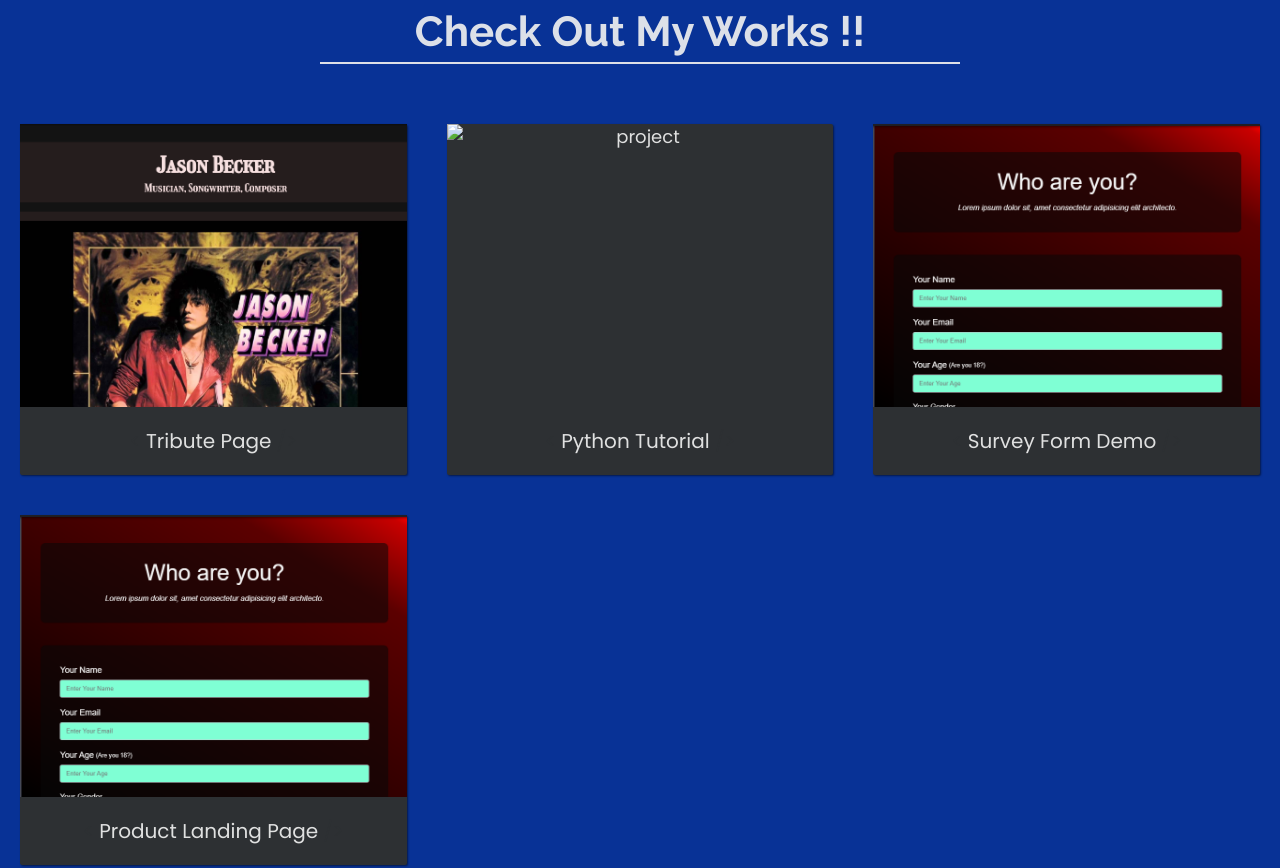
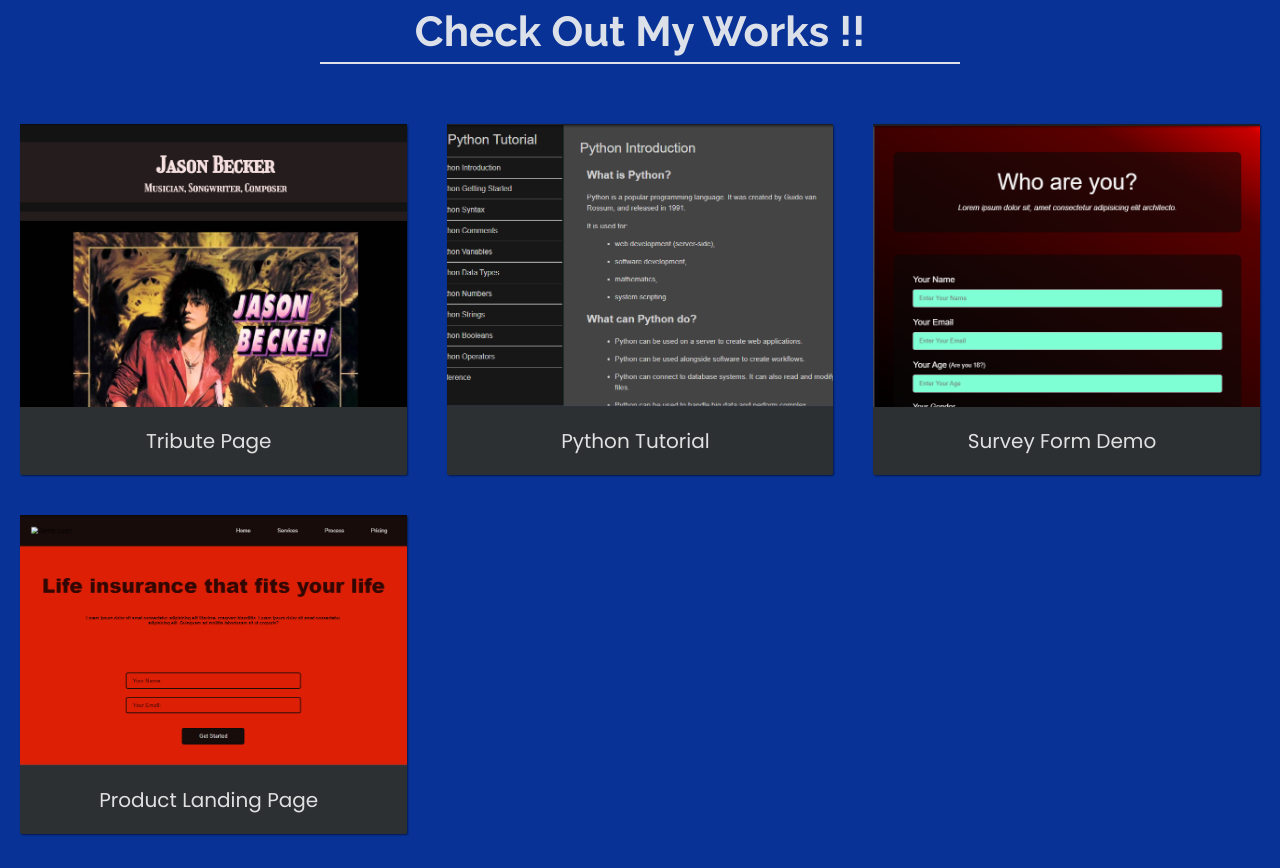
Before and after one commit to chinmoybiswas93/Portfolio-Freecodecamp-Challange, a plain HTML site: page index.html in a window 1280 px wide. Shown: the part 897-1765 px from the top of the page. Drawn offline with Linux system fonts and the light colour scheme.

Commit message:
Update index.html

```diff
--- a/index.html
+++ b/index.html
@@ -54,7 +54,7 @@
   ></a>
   </div>
   <div class="img">
-    <img src="/myImage.png" alt="Chinmoy Biswas">
+    <img src="myImage.png" alt="Chinmoy Biswas">
   </div>
 </section>
 
@@ -73,7 +73,7 @@
     >
       <img
         class="project-image"
-        src="/jason-becker.png"
+        src="jason-becker.png"
         alt="project"
       />
       <p class="project-title">
@@ -89,7 +89,7 @@
     >
       <img
         class="project-image"
-        src="images/python-tutorial.png"
+        src="python-tutorial.png"
         alt="project"
       />
       <p class="project-title">
@@ -105,7 +105,7 @@
     >
       <img
         class="project-image"
-        src="/survey-form.png"
+        src="survey-form.png"
         alt="project"
       />
       <p class="project-title">
@@ -121,7 +121,7 @@
     >
       <img
         class="project-image"
-        src="/survey-form.png"
+        src="Landing Page.png"
         alt="project"
       />
       <p class="project-title">
```
